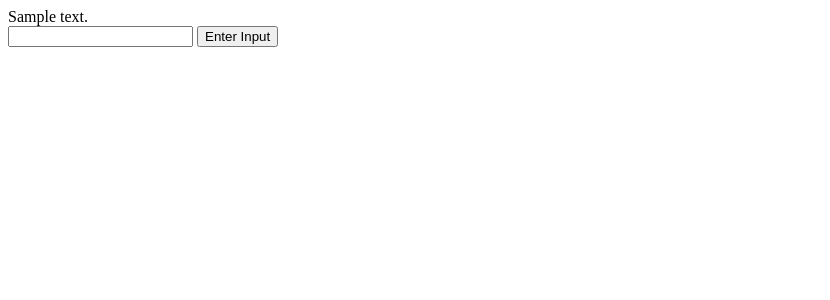
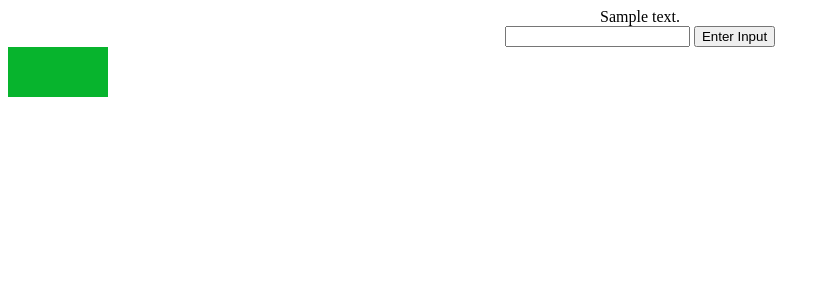
Before and after one commit to drew-lindstrom/pokemon-battle-game, a Flask app: template v2 Web App/templates/home.html in a window 1280 px wide. Shown: the top 300 px of the page, without its empty margins (0-830 px from the left). Run offline with Flask 2, Linux system fonts and the light colour scheme; the template is opened without the code that fills it: most values are stand-ins (such as "Sample title", 1, 10 or a date in 2020).

Commit message:
Centered text and added test for health bar.

```diff
--- a/v2 Web App/templates/home.html
+++ b/v2 Web App/templates/home.html
@@ -1,13 +1,21 @@
 <!DOCTYPE html>
 <html lang="en">
+
+<head>
+    <link rel="stylesheet" href="../static/styles.css">
+</head>
+
 <body>
-    {% for text in gameText.output %}
+    <div class="gameTextBlock">
+        {% for text in gameText.output %}
         {{ text }} </br>
-    {% endfor %}
-
-    <form action="" method="get">
+        {% endfor %}
+    </div>
+    <form class="inputBlock" action="" method="get">
         <input type="text" name="playerInput">
         <input type="submit" value="Enter Input">
     </form>
+    <div class='healthBar'></div>
 </body>
- </html>
+
+</html>
```
